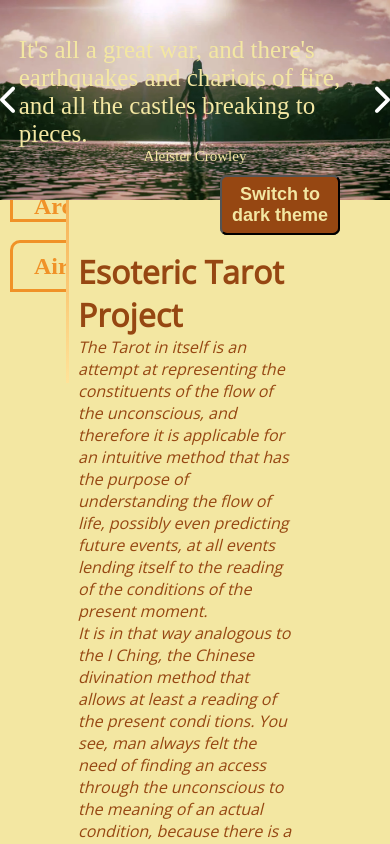
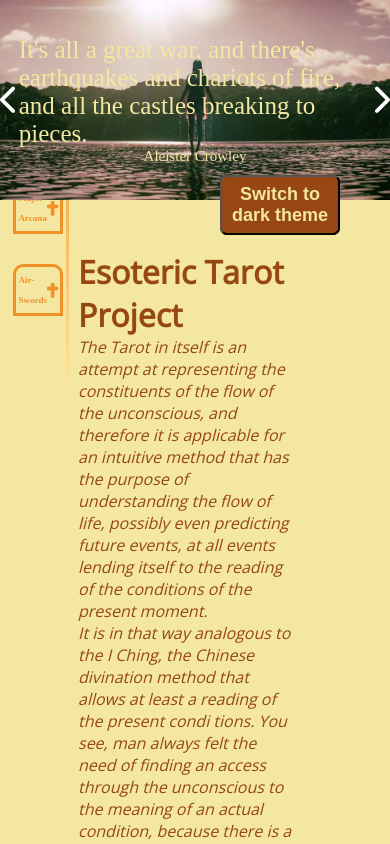
Before and after one commit to uenoeki54/Tarot-Project, a React (Create React App) app: page / in a window 390 px wide. Shown: the top 844 px of the page. Built offline with nearby package versions, Linux system fonts and the light colour scheme.

Commit message:
debut de repsonsive design poru le menu et le collapse

```diff
--- a/src/components/Collapse/collapse.css
+++ b/src/components/Collapse/collapse.css
@@ -10,7 +10,7 @@
   height: 52px;
   border-radius: 10px 10px 0px 0px;
   margin-top: 30px;
-  padding: 10px 21px 10px 21px;
+  padding: 10px 21px 10px 5%;
   border: solid !important;
   border: 3px;
   font-weight: 500;
@@ -21,14 +21,54 @@
   z-index: 5;
   color: rgb(240, 146, 40);
 }
-@media (max-width: 470px) {
-  .collapse {
-    margin-top: 18px;
-  }
-}
 .collapse h2 {
   font-size: 24px;
   display: block;
+}
+@media (max-width: 1920px) {
+  .collapse h2 {
+    font-size: 21px;
+  }
+}
+@media (max-width: 1536px) {
+  .collapse h2 {
+    font-size: 21px;
+  }
+}
+@media (max-width: 1366px) {
+  .collapse h2 {
+    font-size: 20px;
+  }
+}
+@media (max-width: 800px) {
+  .collapse h2 {
+    font-size: 12px;
+  }
+}
+@media (max-width: 650px) {
+  .collapse h2 {
+    font-size: 11px;
+  }
+}
+@media (max-width: 500px) {
+  .collapse h2 {
+    font-size: 10px;
+  }
+}
+@media (max-width: 414px) {
+  .collapse h2 {
+    font-size: 9px;
+  }
+}
+@media (max-width: 375px) {
+  .collapse h2 {
+    font-size: 8px;
+  }
+}
+@media (max-width: 360px) {
+  .collapse h2 {
+    font-size: 7px;
+  }
 }
 .collapse i {
   display: block;
@@ -88,5 +128,5 @@
 }
 
 .small {
-  width: 200px;
+  width: 90%;
 }/*# sourceMappingURL=collapse.css.map */
--- a/src/components/Collapse/collapse.scss
+++ b/src/components/Collapse/collapse.scss
@@ -14,7 +14,7 @@ $font-color: #964712;
   height: 52px;
   border-radius: 10px 10px 0px 0px;
   margin-top: 30px;
-  padding: 10px 21px 10px 21px;
+  padding: 10px 21px 10px 5%;
   border: solid !important;
   border: 3px;
   font-weight: 500;
@@ -25,12 +25,40 @@ $font-color: #964712;
   z-index: 5;
   color: $menu-color;
   // box-shadow: 0 0 5px 5px rgba(0, 0, 0, 0.4);
-  @media (max-width: 470px) {
-    margin-top: 18px;
-  }
+  // @media (max-width: 470px) {
+  //   margin-top: 18px;
+  // }
+
   h2 {
     font-size: 24px;
     display: block;
+    @media (max-width: 1920px) {
+      font-size: 21px;
+    }
+    @media (max-width: 1536px) {
+      font-size: 21px;
+    }
+    @media (max-width: 1366px) {
+      font-size: 20px;
+    }
+    @media (max-width: 800px) {
+      font-size: 12px;
+    }
+    @media (max-width: 650px) {
+      font-size: 11px;
+    }
+    @media (max-width: 500px) {
+      font-size: 10px;
+    }
+    @media (max-width: 414px) {
+      font-size: 9px;
+    }
+    @media (max-width: 375px) {
+      font-size: 8px;
+    }
+    @media (max-width: 360px) {
+      font-size: 7px;
+    }
   }
   i {
     display: block;
@@ -97,5 +125,5 @@ $font-color: #964712;
 }
 
 .small {
-  width: 200px;
+  width: 90%;
 }
```
Also changed, not shown: 1 other file (tests, documents, lock files or other folders).
